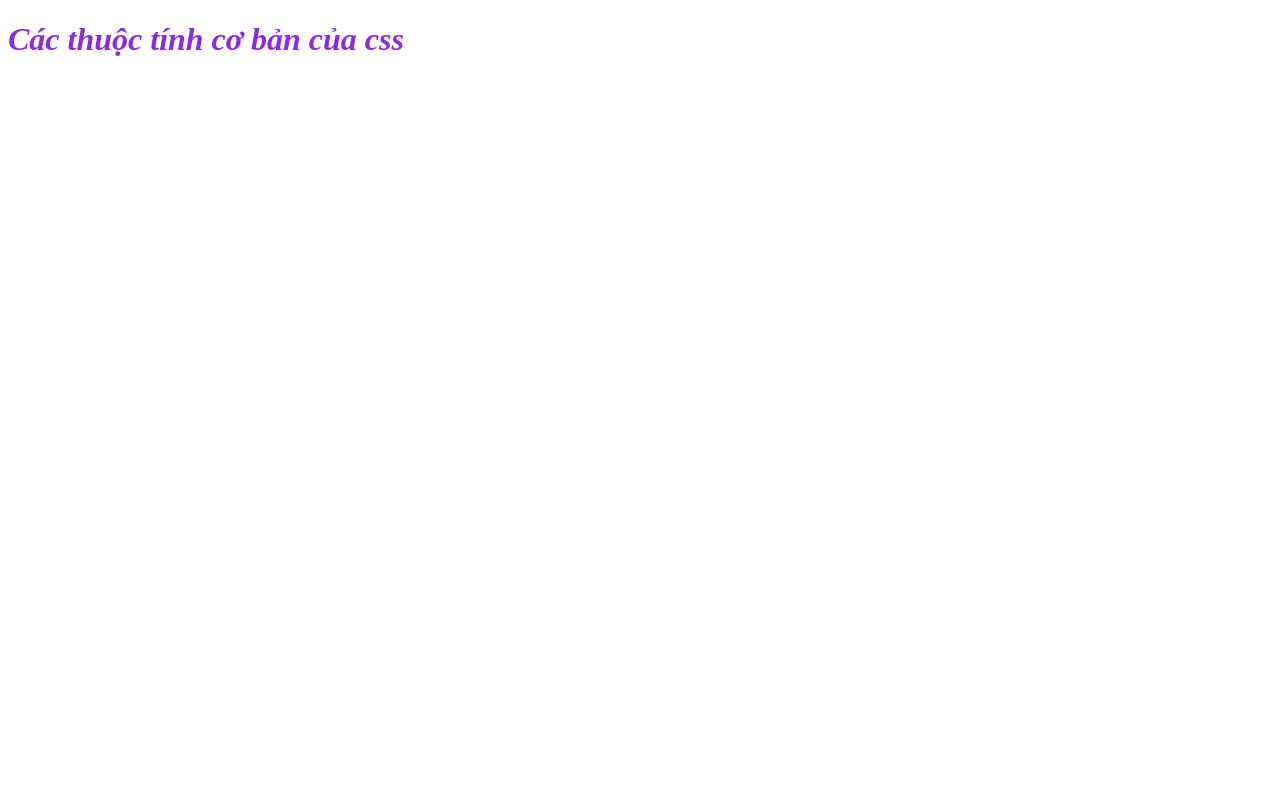
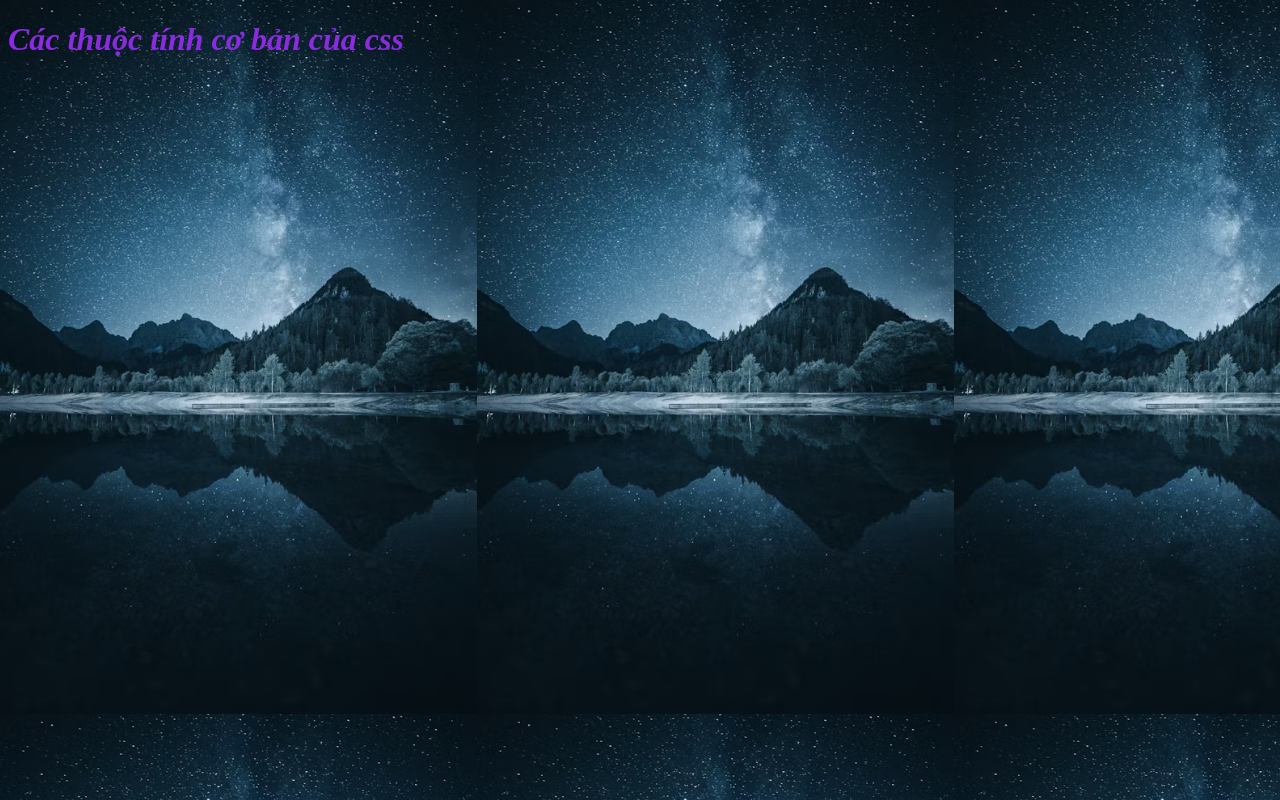
Before and after one commit to pqdoan/Bai23_cacthuoctinh_css, a plain HTML site: page index.html in a window 1280 px wide. Drawn offline with Linux system fonts and the light colour scheme.

Commit message:
commit 2

```diff
--- a/css/style.css
+++ b/css/style.css
@@ -1,3 +1,7 @@
+body{
+    background-image: url(/img/bg.png);
+}
+
 h1{
     color:blueviolet;
     font-style:italic;
```
Also changed, not shown: img/bg.png (added).
